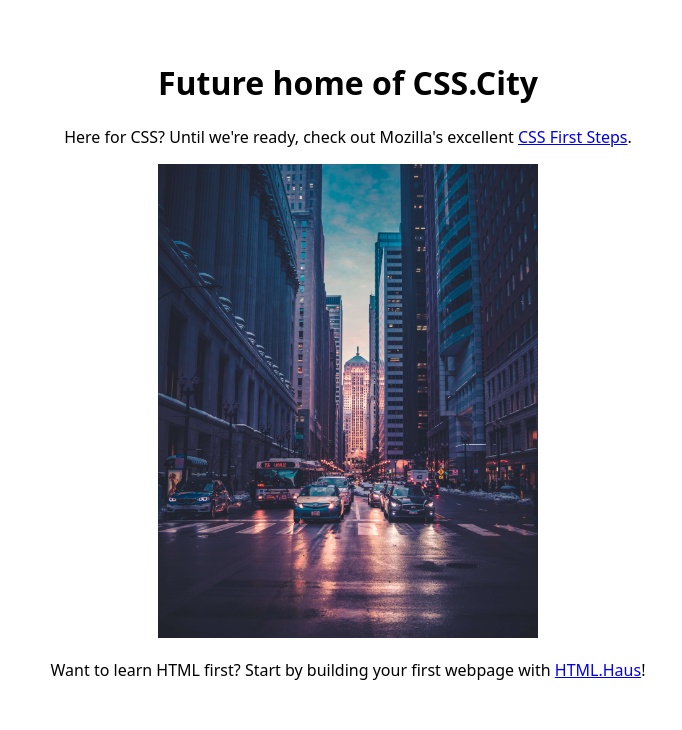
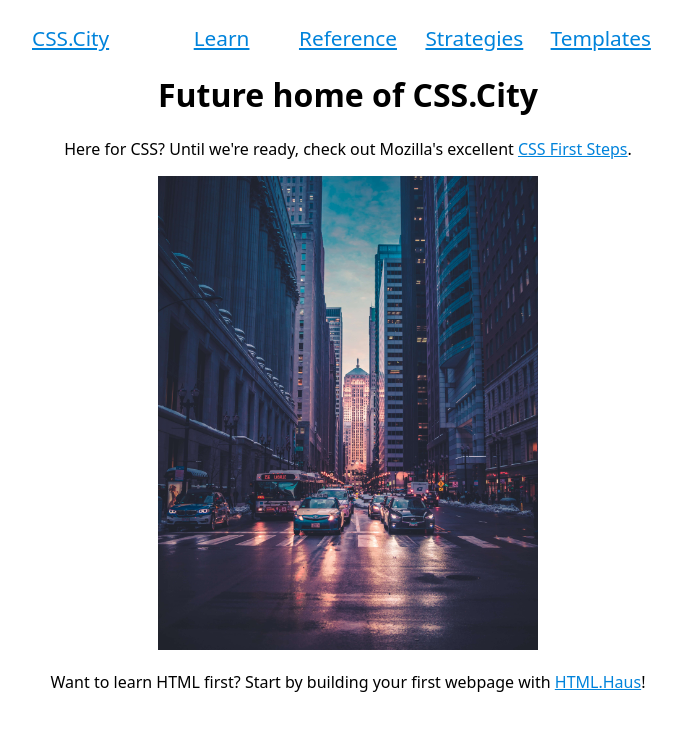
Before and after one commit to rchillard/css.city, a plain HTML site: page index.html in a window 1280 px wide. Shown: the whole page, without its empty margins (292-974 px from the left). Drawn offline with Linux system fonts and the light colour scheme.

Commit message:
Revise navbar, add links, setup basic stylesheets

```diff
--- a/index.html
+++ b/index.html
@@ -3,18 +3,19 @@
   <head>
     <meta charset="UTF-8">
     <title>CSS City | Municipality of Style</title>
+    <meta name="viewport" content="width=device-width, initial-scale=1">
+    <meta name="Description" content="Illustrating a world of CSS possibilities by teaching the basics to beginners, comparing different strategies for the adepts, and providing a reference for the experts">
     <link rel="stylesheet" type="text/css" href="styles.css">
     <!-- <base href="https://css.city/"> -->
   </head>
   <body>
     <header>
       <nav>
-        <!-- <span class="title"><a href="index.html">CSS.City</a></span> -->
-        <!-- <ul>
-          <li><a href="templates.html">Templates</a></li>
-          <li><a href="reference.html">Reference</a></li>
-          <li><a href="learn.html">Learn</a></li>
-        </ul> -->
+        <span id="menu-title"><a href="index.html">CSS.City</a></span>
+        <span id="menu-learn"><a href="learn.html">Learn</a></span>
+        <span id="menu-reference"><a href="reference.html">Reference</a></span>
+        <span id="menu-strategies"><a href="strategies.html">Strategies</a></span>
+        <span id="menu-templates"><a href="templates.html">Templates</a></span>
       </nav>
     </header>
     <main>
--- a/styles.css
+++ b/styles.css
@@ -1,10 +1,157 @@
+:root {
+  /* Breakpoints */
+  --breakpoint-small: 600px;
+  --breakpoint-medium: 768px;
+  --breakpoint-large: 992px;
+  --breakpoint-xlarge: 1200px;
+
+  /* Colors */
+  --cityblue: #0083db;
+}
+
 body {
+  display: grid;
+  grid-template-columns: 10% 80% 10%;
+  grid-template-rows: auto;
+  grid-template-areas:
+    ". header ."
+    ". main ."
+    ". footer .";
   font-family: "Noto Sans", "Noto Sans CJK KR", sans-serif;
 }
 
+nav {
+  display: grid;
+  grid-template-columns: repeat(5, 20%);
+  place-items: center;
+}
+
+nav #menu-title {
+  justify-self: start;
+  grid-column: 1;
+}
+
+nav #menu-learn {
+  grid-column: 2;
+}
+
+nav #menu-reference {
+  grid-column: 3;
+}
+
+nav #menu-strategies {
+  grid-column: 4;
+}
+
+nav #menu-templates {
+  grid-column: 5;
+}
+
 main {
+  grid-area: main;
   margin: 0 auto;
-  padding-top: 2rem;
   text-align: center;
-  width: 50%;
 }
+
+/* MEDIA QUERIES */
+
+/* Extra small devices (phones, 600px and down) */
+@media only screen and (max-width: 600px) {
+  body {
+    grid-template-columns: 3% 94% 3%;
+    /* width: 95vw; */
+    /* 570 px */
+  }
+
+  nav {
+    font-size: 0.9rem;
+  }
+
+  textarea {
+    width: 90%;
+  }
+}
+
+/* Small devices (portrait tablets and large phones, 600px and up) */
+@media only screen and (min-width: 600px) {
+  body {
+    grid-template-columns: 5% 90% 5%;
+    /* width: 90vw; */
+    /* 540 px */
+  }
+
+  nav {
+    font-size: 1rem;
+  }
+
+  textarea {
+    width: 90%;
+  }
+}
+
+/* Medium devices (landscape tablets, 768px and up) */
+@media only screen and (min-width: 768px) {
+  body {
+    grid-template-columns: 12.5% 75% 12.5%;
+    /* width: 75vw; */
+    /* 576px */
+  }
+
+  nav {
+    font-size: 1.1rem;
+  }
+
+  textarea {
+    width: 95%;
+  }
+}
+
+/* Large devices (laptops/desktops, 992px and up) */
+@media only screen and (min-width: 992px) {
+  body {
+    grid-template-columns: 20% 60% 20%;
+    /* width: 60vw; */
+    /* 595.2 px */
+  }
+
+  nav {
+    font-size: 1.2rem;
+  }
+
+  textarea {
+    width: 100%;
+  }
+}
+
+/* Extra large devices (large laptops and desktops, 1200px and up) */
+@media only screen and (min-width: 1200px) {
+  body {
+    grid-template-columns: 25% 50% 25%;
+    /* width: 50vw; */
+    /* 600 px */
+  }
+
+  nav {
+    font-size: 1.3rem;
+  }
+
+  textarea {
+    width: 100%;
+  }
+}
+
+a {
+  color: var(--cityblue);
+}
+
+header {
+  grid-area: header;
+  margin-top: 1rem;
+}
+
+footer {
+  grid-area: footer;
+  /* margin-bottom: 1rem; */
+  /* margin-top: 1rem; */
+  text-align: center;
+}
```
